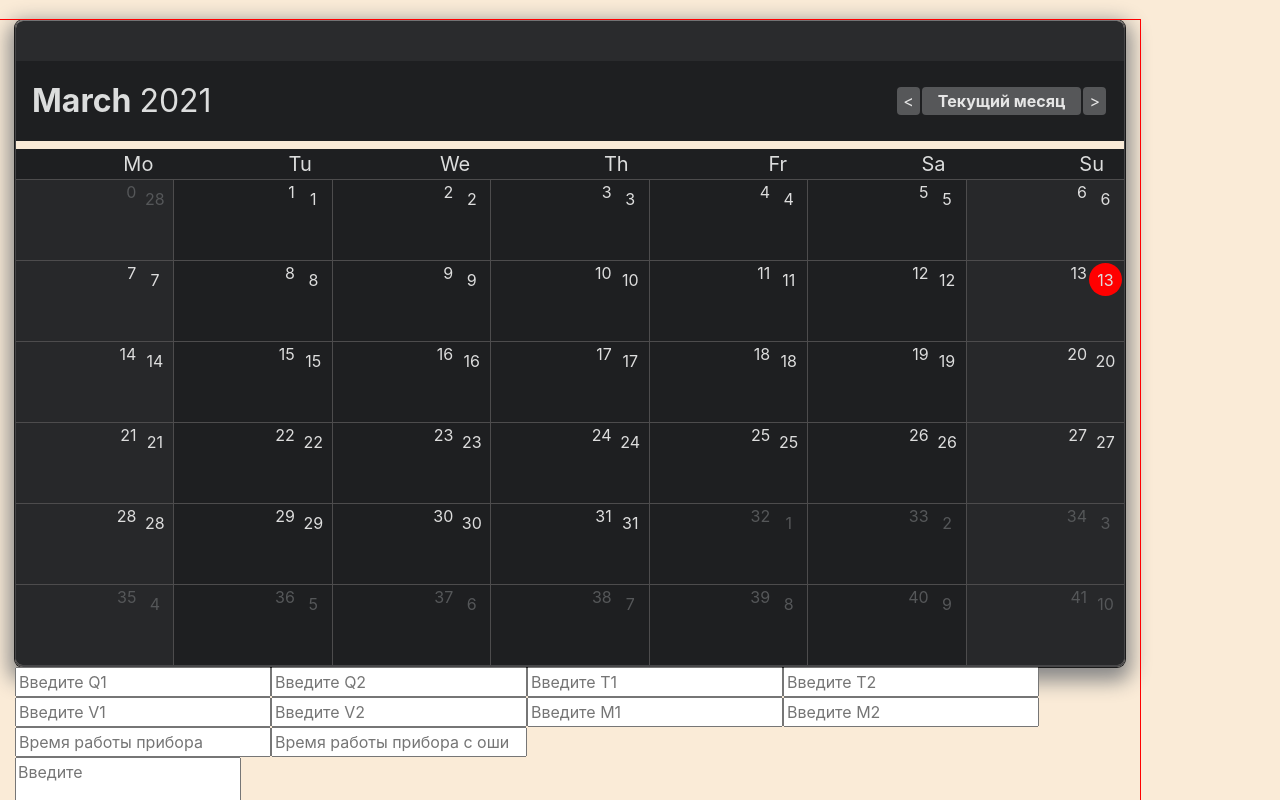
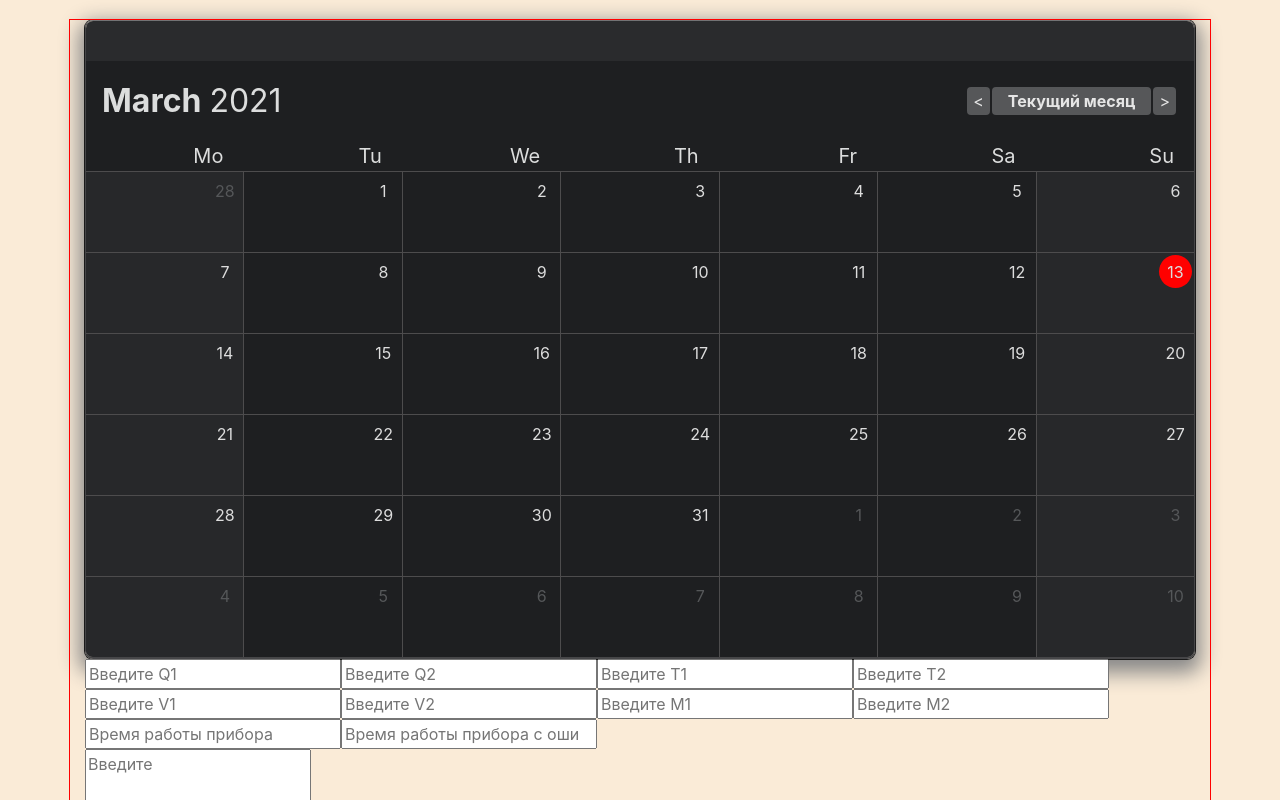
Before and after one commit to Konstantine899/calendar-development, a React app: page / in a window 1280 px wide. Shown: the top 800 px of the page. Built offline with nearby package versions, Linux system fonts and the light colour scheme.

Commit message:
data in console

```diff
--- a/src/components/Calendar/CalendarGrid/CalendarGrid.js
+++ b/src/components/Calendar/CalendarGrid/CalendarGrid.js
@@ -30,7 +30,6 @@ const CalendarGrid = ({ startDay, today }) => {
 
   return (
     <>
-      <h1>{type}</h1>
       <GridWrapper className="GridWrapper" isHeader>
         {[...Array(7)].map((_, i) => (
           <CellWrapper isHeader key={i}>
@@ -46,7 +45,7 @@ const CalendarGrid = ({ startDay, today }) => {
       </GridWrapper>
       <GridWrapper className="GridWrapper">
         {daysArray.map((dayItem, i) => {
-          const clickHandler = () => console.log(dayItem.unix());
+          const clickHandler = () => console.log(dayItem.format('DD.MM.YY'));
 
           return (
             <CellWrapper
@@ -58,7 +57,6 @@ const CalendarGrid = ({ startDay, today }) => {
             >
               <div className="indexItem">
                 <div className="RowInCell">
-                  {i}
                   <div className="DayWrapper">
                     {!isCurrentDay(dayItem) && dayItem.format('D')}
                     {isCurrentDay(dayItem) && (
--- a/src/components/Calendar/CalendarGrid/CalendarGrid.scss
+++ b/src/components/Calendar/CalendarGrid/CalendarGrid.scss
@@ -23,11 +23,6 @@
     font-size: 20px;
     margin-right: 20px;
   }
-}
-
-.DayWrapper:hover {
-  background-color: green;
-  border-radius: 50%;
 }
 
 .DayWrapper {
--- a/src/components/app/App.scss
+++ b/src/components/app/App.scss
@@ -9,7 +9,7 @@ body {
 }
 body {
   display: flex;
-  justify-content: flex-start;
+  justify-content: center;
   align-items: center;
   background-color: #faebd7;
 }
```
Also changed, not shown: src/store/test.js (deleted), 1 other file (tests, documents, lock files or other folders).
